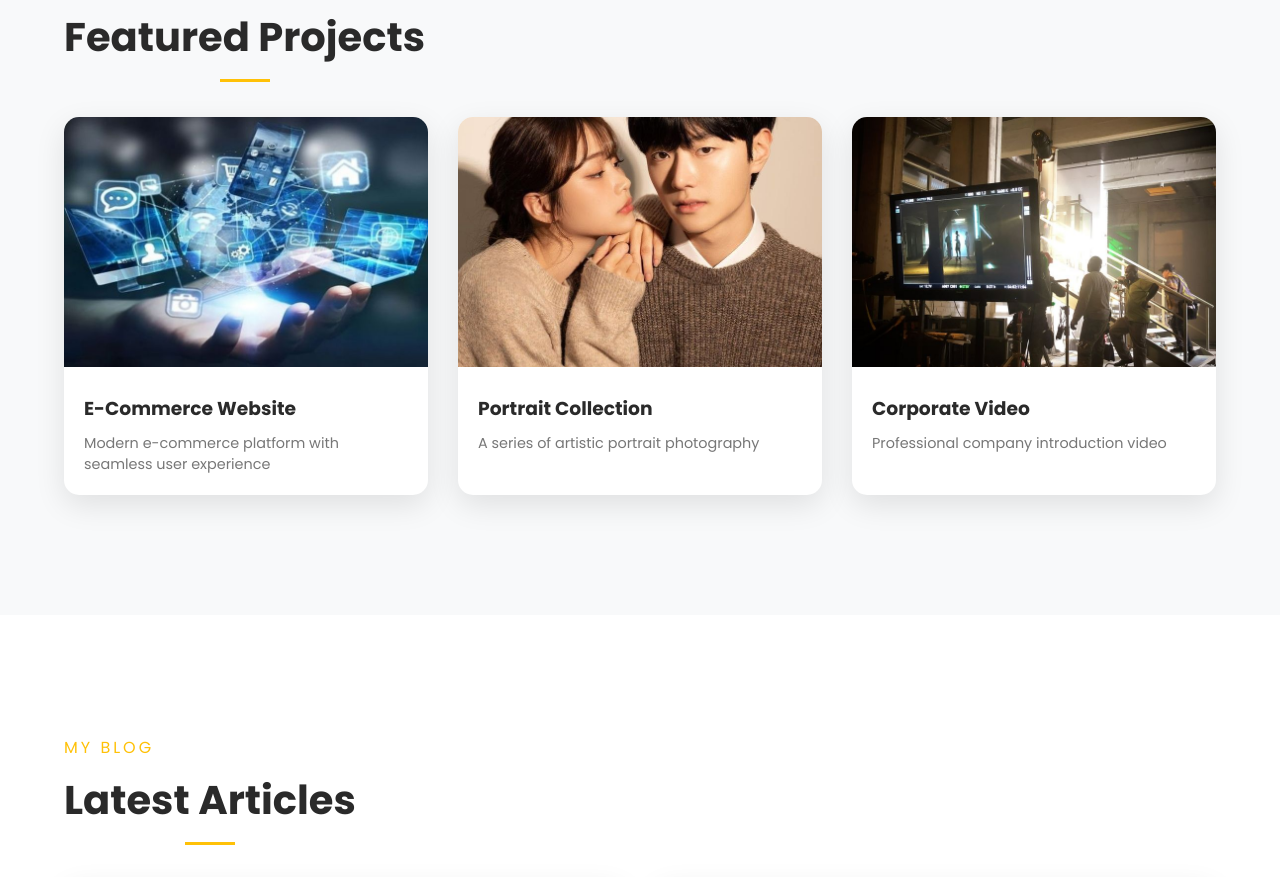
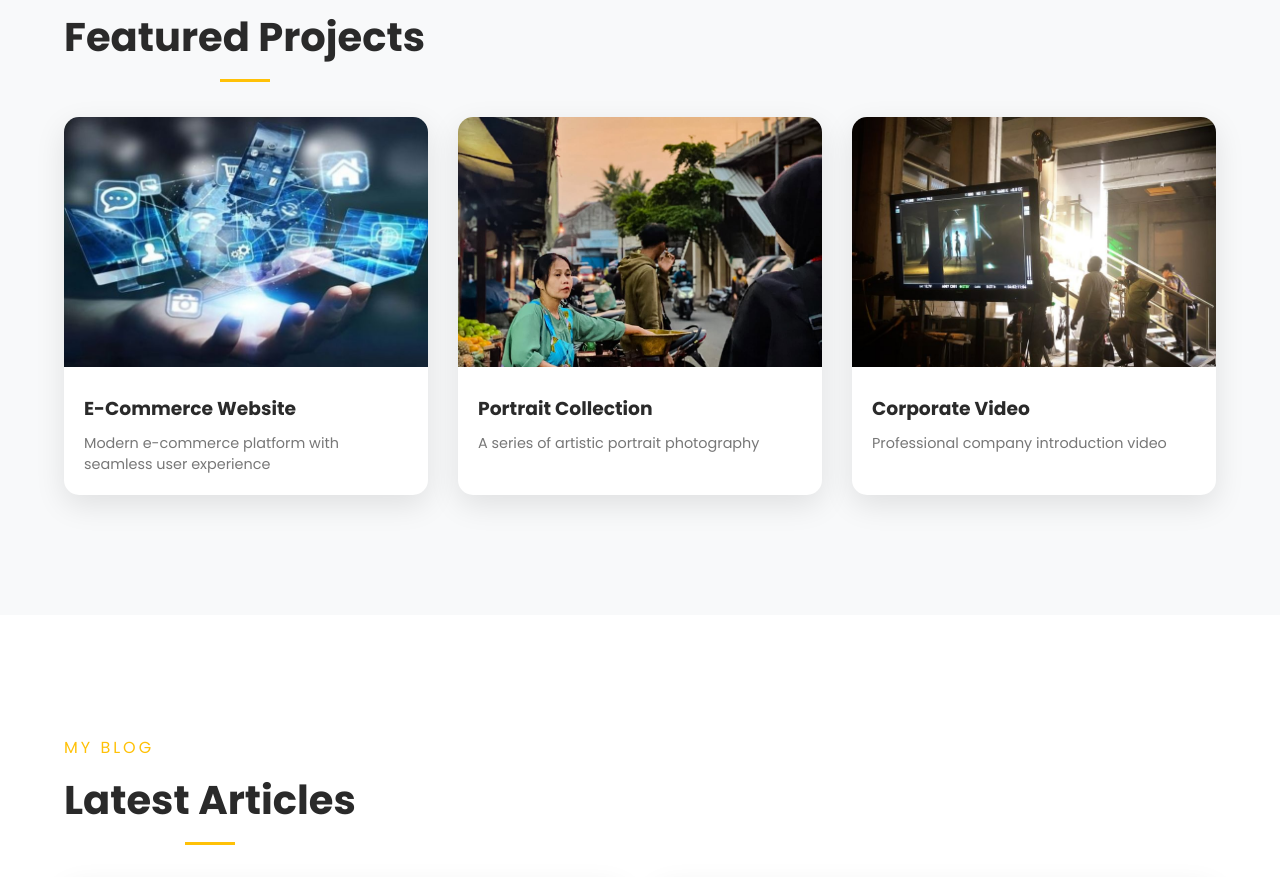
Before and after one commit to Secrap/rafaelporto.github.io, a plain HTML site: page index.html in a window 1280 px wide. Shown: the part 1984-2861 px from the top of the page. Drawn offline with Linux system fonts and the light colour scheme.

Commit message:
Update index.html

```diff
--- a/index.html
+++ b/index.html
@@ -195,7 +195,7 @@
 
             <div class="project-card">
                 <div class="project-image">
-                    <img src="img/potosut.jpeg" alt="Project 2">
+                    <img src="img/IMG_3189.jpeg" alt="Project 2">
                     <div class="project-overlay">
                         <div class="project-category">Photography</div>
                         <a href="https://www.instagram.com/b4repa?igsh=MTdvcWJxMXNhaHpodA%3D%3D&utm_source=qr" class="project-link">View Project</a>
```
